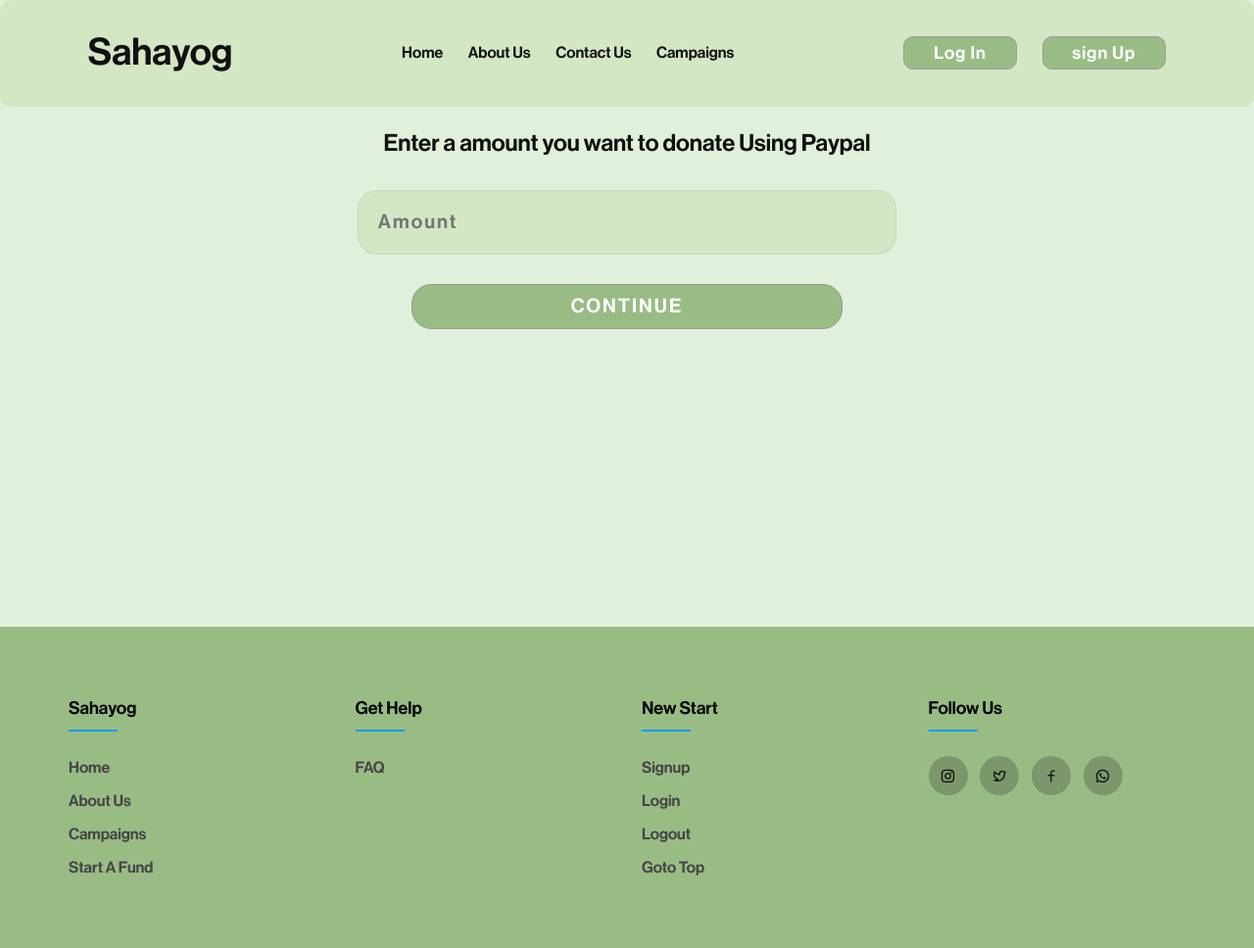
After one commit to SaugatEDITH/sahayog, a Django app: page /campaign/1/paypalone/ in a window 1280 px wide. The commit adds this page. Shown: the whole page at 98% size. Run offline with Django 4.2, Linux system fonts and the light colour scheme; some libraries are stand-ins or nearby versions.

Commit message:
paypal final

```diff
--- a/fundapp/urls.py
+++ b/fundapp/urls.py
@@ -26,10 +26,12 @@ urlpatterns = [
     path("campaign/<str:slug>/esewasahayog/", views.esewasahayog, name="esewasahayog"),
     # for esewa success url
     path("<str:slug>/esewa-payment-success/<int:res>", views.payment_is_successful, name="payment_is_successful_esewa"),
+
     #FOR paypal........
-    path('paypalsahayog/', views.Paypalsahayog,name='paypalsahayog'),
+    path('campaign/<str:slug>/paypalone/paypalsahayog', views.Paypalsahayog, name='Paypalsahayog'),
+    path('campaign/<str:slug>/paypalone/', views.paypalone,name='paypalone'),
     #for paypal sucess url
-    path('paypal-return', views.paypal_return,name='paypal-return'),
+    path('paypal-return/', views.paypal_return,name='paypal-return'),
     #paypal payment cancaled url
     path('paypal-cancel', views.paypal_cancel,name='paypal-cancel'),
     #Hawa
--- a/fundapp/views.py
+++ b/fundapp/views.py
@@ -336,10 +336,8 @@ def updateCampaign(request, post_id):
     return render(request, 'editCampaign.html', context)
 #paypal
 
-def Paypalsahayog(request):
-    print(request)
+def Paypalsahayog(request, slug):
     host=request.get_host()
-    print(host)
     paypal_dict={
         'business':settings.PAYPAL_RECEIVER_EMALI,
         'amount':'20.00',
@@ -351,18 +349,48 @@ def Paypalsahayog(request):
         'cancel_return':f'http://{host}{reverse("paypal-cancel")}',
 
     }
-    print(paypal_dict)
     form=PayPalPaymentsForm(initial=paypal_dict)
     context={'form':form}
     return render(request,'forpaypal.html',context)
 
+def paypalone(request, slug):
+    if request.method == 'POST':
+        amount = request.POST.get('amount')
+        # slugg  = request.POST.get('slug')
+        host=request.get_host()
+        paypal_dict={
+        'business':settings.PAYPAL_RECEIVER_EMALI,
+        'amount':amount,
+        'currency_code':'USD',
+        # 'item_name':slugg,
+        'item_name':'product10',
+        'invoice':str(uuid.uuid4()),
+        'notify_url':f'http://{host}{reverse("paypal-ipn")}',
+        'return_url':f'http://{host}/{reverse("paypal-return")}',#payment success
+        'cancel_return':f'http://{host}{reverse("paypal-cancel")}',
+        }
+        form=PayPalPaymentsForm(initial=paypal_dict)
+        context = {
+            'amount':amount,
+            'form':form
+            }
+        return render(request,'forpaypal.html', context)
+    else:
+        slugg = slug
+        uppercontext  = {'slugg':slugg}
+        return render(request,'paypalone.html',uppercontext)
+
+
+# success url of paypal
 def paypal_return(request):
     #this get the id when completed
-    messages.success(request,'payment successful')
+    messages.success(request,'Payment Successful')
     return redirect('home')
 
-def paypal_cancel(request):
+# roll back url
+def paypal_cancel(request, slug):
     messages.error(request,'payment cancaled')
     return redirect('home')
+
 # def hawa(request,hawa):
 #     return render(request, 'case_no_404.html')
--- a/templates/campaigndetails.html
+++ b/templates/campaigndetails.html
@@ -34,7 +34,7 @@
                     <img src="/static/images/esewa_logo.png"alt="">
                 </a>
 
-                <a href="/paypalsahayog">
+                <a href="/campaign/{{allfund.slug}}/paypalone/">
                     <img src="/static/images/Pay-pal.webp"
                         alt="">
                 </a>
--- a/templates/forpaypal.html
+++ b/templates/forpaypal.html
@@ -16,8 +16,8 @@
     {% endfor %}
     </ul>
     {% endif %}
-       {{ form.render }}
-
+    <h1>The amount is: {{amount}}</h1>
+    {{ form.render }}
         <script src="" async defer></script>
     </body>
 </html>
--- /dev/null
+++ b/templates/paypalone.html
@@ -0,0 +1,50 @@
+{% extends "base.html" %}
+{% block stylesheet %}
+{% comment %} <link rel="stylesheet" href="/static/css/esewa.css"> {% endcomment %}
+<style>
+    .submit{
+        padding: 10px;
+        border: none;
+        border: 1px solid #999;
+        width: fit-content;
+        width: 40%;
+        border-radius: 10px;
+        border-radius: 20px;
+        text-transform: uppercase;
+        font-size: 20px;
+        cursor: pointer;
+        background: #99BC85;
+        color: #fff;
+        transition: .3s linear;
+    }
+    input {
+        display: flex;
+        flex-direction: column;
+        margin-top: 30px;
+        padding: 20px 20px;
+        border-radius: 20px;
+        outline: none;
+        border: none;
+        width: 50%;
+        letter-spacing: 2px;
+        font-size: 20px;
+        background: #D4E7C5;
+        color: #222;
+        border: 1px solid hsla(0, 0%, 60%, 0.185);
+    }
+</style>
+{% endblock stylesheet %}
+{% block content %}
+<!-- ham -->
+<div id="main">
+   <center> <h2>Enter a amount you want to donate Using Paypal</h2>
+    <form action="" method="post">
+        {% csrf_token %}
+        <input type="text" name="amount" placeholder="Amount" class='amount'>
+        <input type="hidden" name="slug" value={{slugg}}>
+        <input type="submit" value="Continue" class='submit'>
+    </form>
+</center>
+</div>
+
+{% endblock content %}
```
Also changed, not shown: db.sqlite3.
